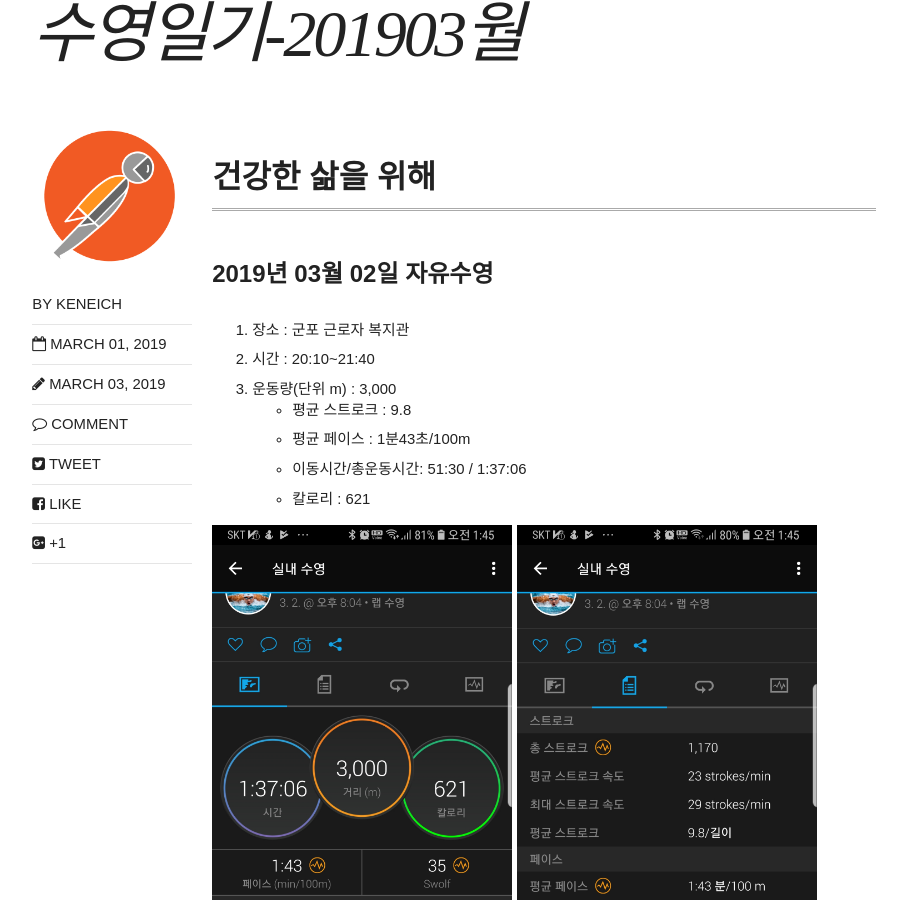
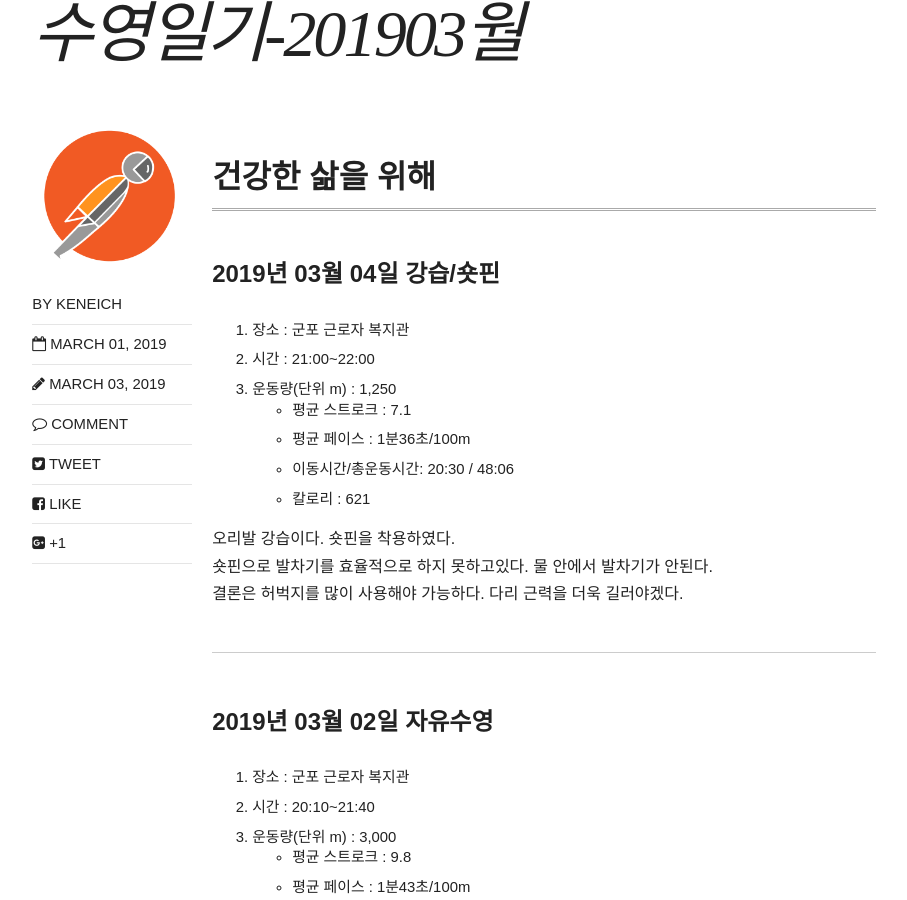
Before and after one commit to keneich/keneich.github.io, a Jekyll site: the page built from _posts/blog/2019-03-01-swimming.md, in a window 1280 px wide and 900 px high, scrolled down 828 px. Shown: the whole window, without its empty margins (186-1093 px from the left). Built offline with Jekyll 4.4.1, drawn with Linux system fonts in a browser that asks for light colours; nearby versions of some CDN libraries; comment, search, counter and statistics services are not loaded.

Commit message:
0304 swim

```diff
--- a/_posts/blog/2019-03-01-swimming.md
+++ b/_posts/blog/2019-03-01-swimming.md
@@ -14,6 +14,20 @@ sitemap: true
 ---
 # 건강한 삶을 위해
 
+### 2019년 03월 04일 강습/숏핀
+1. 장소 : 군포 근로자 복지관
+2. 시간 : 21:00~22:00
+3. 운동량(단위 m) : 1,250
+  - 평균 스트로크 : 7.1
+  - 평균 페이스 : 1분36초/100m
+  - 이동시간/총운동시간: 20:30 / 48:06
+  - 칼로리 : 621
+
+오리발 강습이다. 숏핀을 착용하였다.
+숏핀으로 발차기를 효율적으로 하지 못하고있다. 물 안에서 발차기가 안된다.
+결론은 허벅지를 많이 사용해야 가능하다. 다리 근력을 더욱 길러야겠다.
+
+---
 ### 2019년 03월 02일 자유수영
 1. 장소 : 군포 근로자 복지관
 2. 시간 : 20:10~21:40
```
